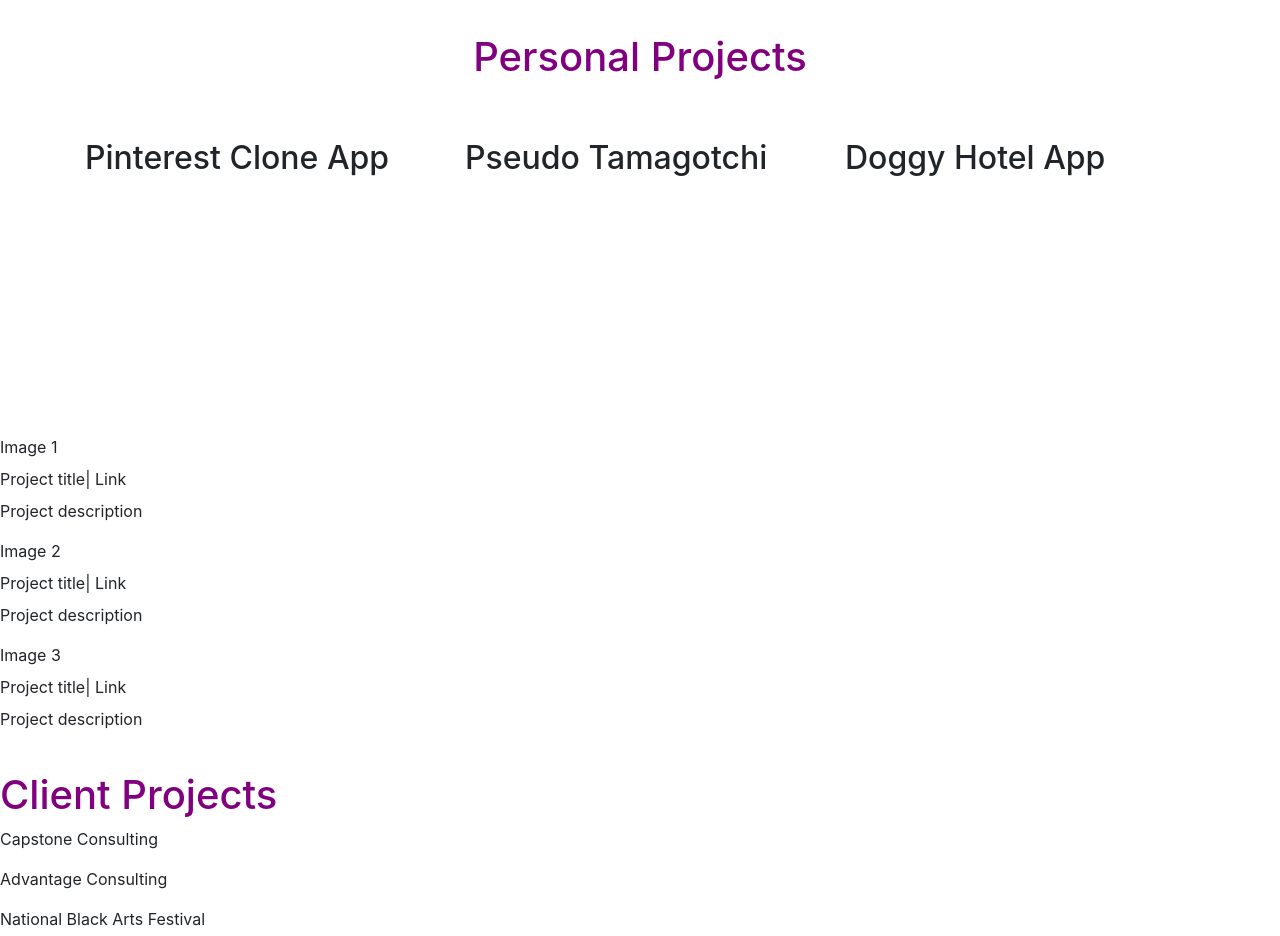
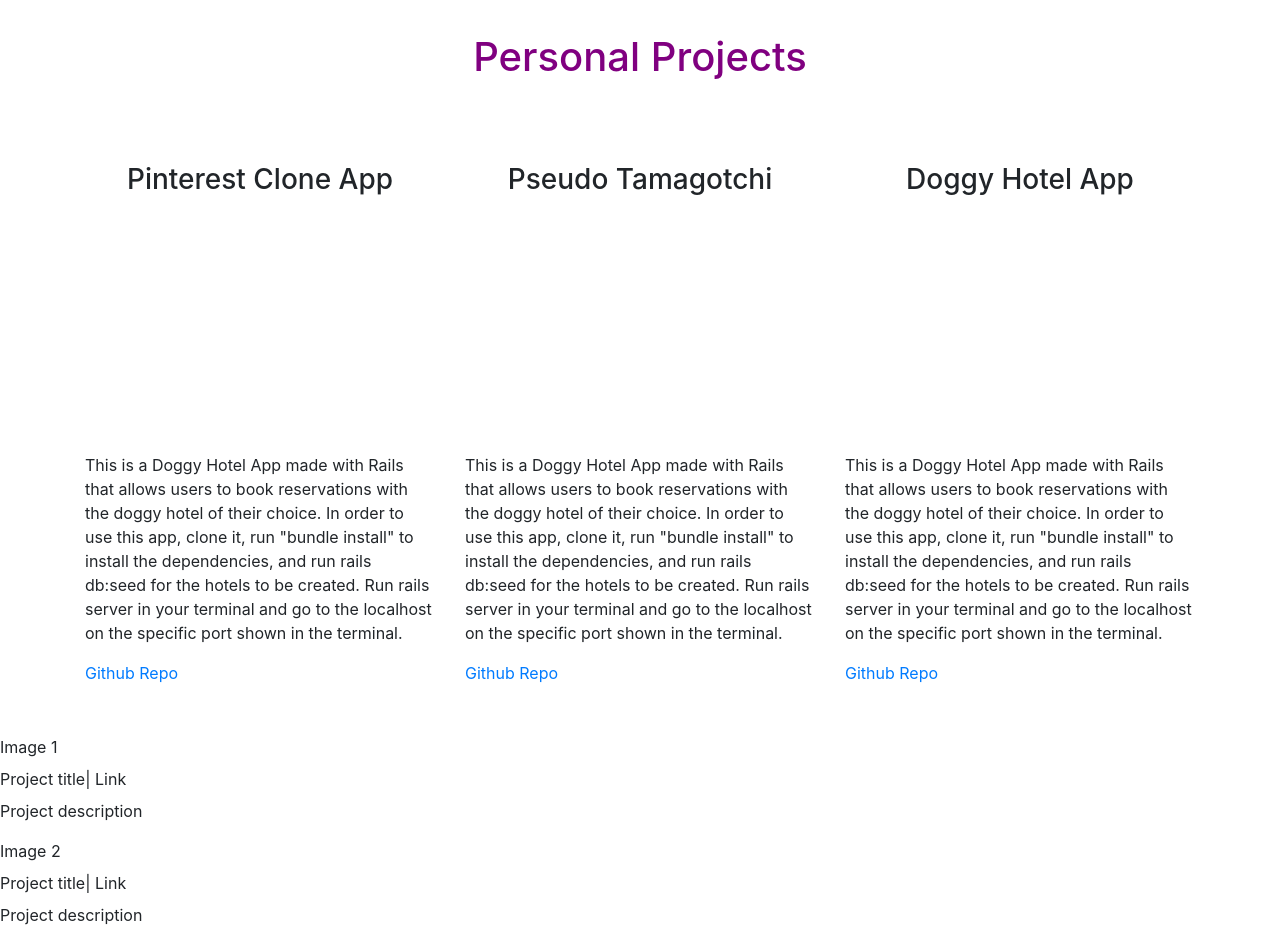
Before and after one commit to SMakaiTakori/portfolio, a React (Create React App) app in the folder portfolio-website/: page / in a window 1280 px wide. Shown: the part 980-1916 px from the top of the page. Built offline with nearby package versions, Linux system fonts and the light colour scheme.

Commit message:
added styling to projects component videos

```diff
--- a/portfolio-website/src/components/Projects.js
+++ b/portfolio-website/src/components/Projects.js
@@ -11,31 +11,71 @@
     <div>
       <br />
       <h1 style={{ textAlign: "center" }}>Personal Projects</h1>
+      <br />
       <Container>
         <Row className="rows">
           <Col>
-            <h2>Pinterest Clone App</h2>
+            <h3 style={{ textAlign: "center" }}>Pinterest Clone App</h3>
+            <br />
             <ReactPlayer
               url="https://youtu.be/iwv-IJ1Vmcg"
-              width="250px"
+              width="350px"
               height="200px"
             />
+            <br />
+            <p>
+              This is a Doggy Hotel App made with Rails that allows users to
+              book reservations with the doggy hotel of their choice. In order
+              to use this app, clone it, run "bundle install" to install the
+              dependencies, and run rails db:seed for the hotels to be created.
+              Run rails server in your terminal and go to the localhost on the
+              specific port shown in the terminal.
+            </p>
+            <a href="https://github.com/SMakaiTakori/doggy_hotel_rails">
+              Github Repo
+            </a>
           </Col>
           <Col>
-            <h2>Pseudo Tamagotchi</h2>
+            <h3 style={{ textAlign: "center" }}>Pseudo Tamagotchi</h3>
+            <br />
             <ReactPlayer
               url="https://youtu.be/I2t9q1A5bLs"
-              width="250px"
+              width="350px"
               height="200px"
             />
+            <br />
+            <p>
+              This is a Doggy Hotel App made with Rails that allows users to
+              book reservations with the doggy hotel of their choice. In order
+              to use this app, clone it, run "bundle install" to install the
+              dependencies, and run rails db:seed for the hotels to be created.
+              Run rails server in your terminal and go to the localhost on the
+              specific port shown in the terminal.
+            </p>
+            <a href="https://github.com/SMakaiTakori/doggy_hotel_rails">
+              Github Repo
+            </a>
           </Col>
           <Col>
-            <h2>Doggy Hotel App</h2>
+            <h3 style={{ textAlign: "center" }}>Doggy Hotel App</h3>
+            <br />
             <ReactPlayer
               url="https://youtu.be/oVWAgO4DvxU"
-              width="250px"
+              width="350px"
               height="200px"
             />
+            <br />
+            <p>
+              This is a Doggy Hotel App made with Rails that allows users to
+              book reservations with the doggy hotel of their choice. In order
+              to use this app, clone it, run "bundle install" to install the
+              dependencies, and run rails db:seed for the hotels to be created.
+              Run rails server in your terminal and go to the localhost on the
+              specific port shown in the terminal.
+            </p>
+            <a href="https://github.com/SMakaiTakori/doggy_hotel_rails">
+              Github Repo
+            </a>
           </Col>
         </Row>
       </Container>
```
